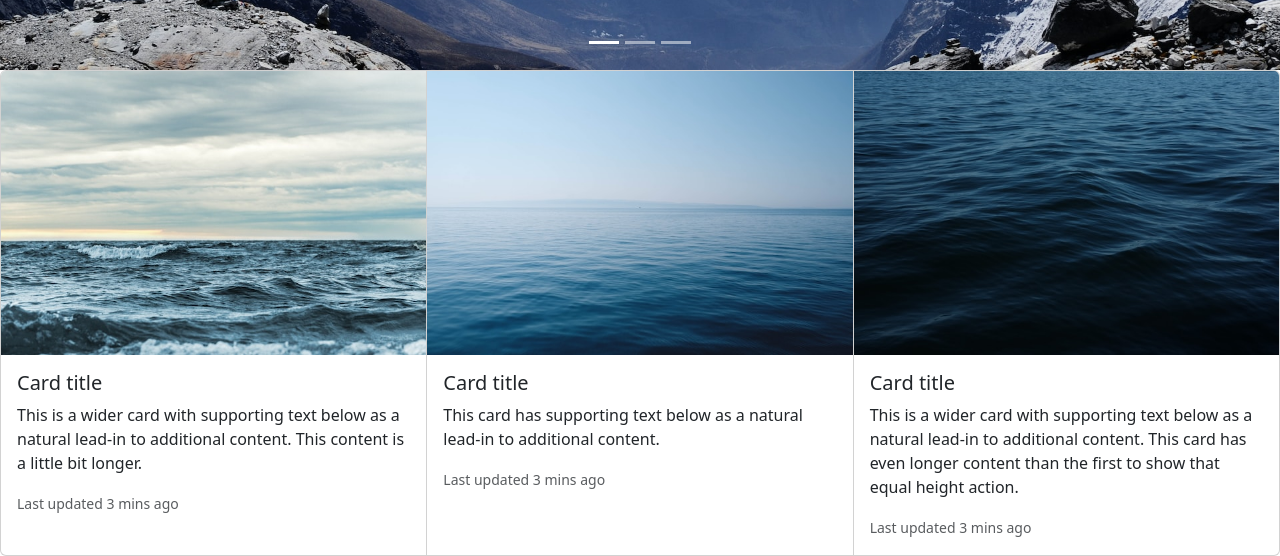
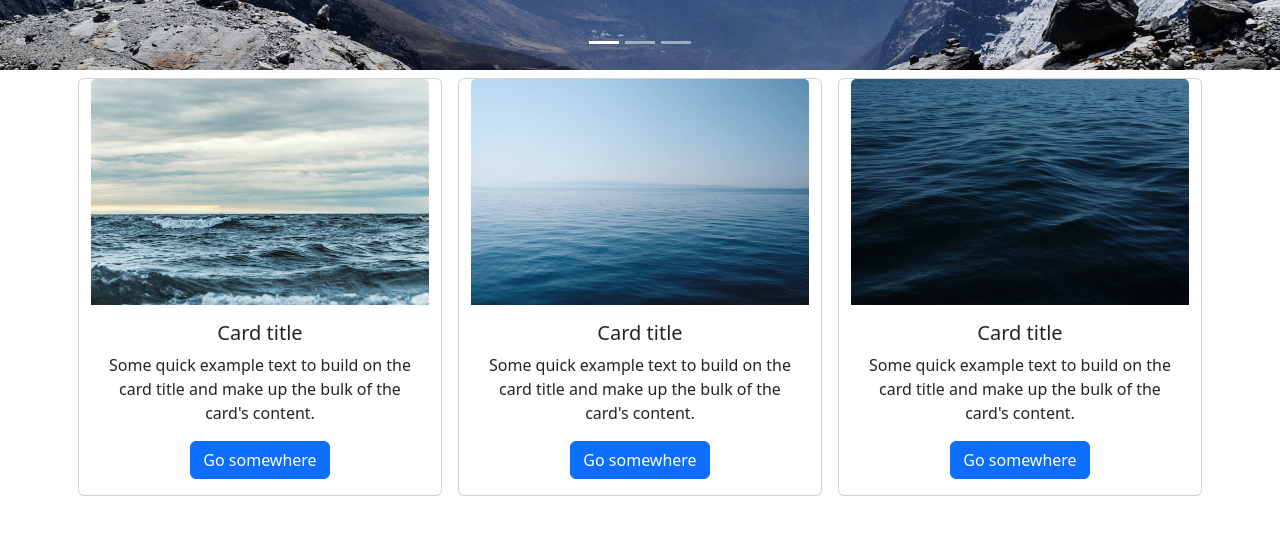
Before and after one commit to JessyBeri/bootstrap, a plain HTML site: page index.html in a window 1280 px wide. Shown: the part 834-1390 px from the top of the page. After the commit the page ends 1338 px from the top, so only its background shows below. Drawn offline with nearby package versions, Linux system fonts and the light colour scheme.

Commit message:
modification cards

```diff
--- a/index.html
+++ b/index.html
@@ -75,36 +75,36 @@
     </header>
 
     <main>
-        <section class="sectionOne">
         <!-- CARDS START -->
-            <div class="card-group">
-                <div class="card">
+        <section class="container-md text-center">
+            <div class="row">
+                <div class="card col-md m-2" style="width: 18rem;">
                     <img src="images/ocean.jpg" class="card-img-top" alt="...">
                         <div class="card-body">
                         <h5 class="card-title">Card title</h5>
-                    <p class="card-text">This is a wider card with supporting text below as a natural lead-in to additional content. This content is a little bit longer.</p>
-                    <p class="card-text"><small class="text-body-secondary">Last updated 3 mins ago</small></p>
+                        <p class="card-text">Some quick example text to build on the card title and make up the bulk of the card's content.</p>
+                        <a href="#" class="btn btn-primary">Go somewhere</a>
                     </div>
                 </div>
-                <div class="card">
+                <div class="card col-md m-2" style="width: 18rem;">
                     <img src="images/sea.jpg" class="card-img-top" alt="...">
                     <div class="card-body">
                         <h5 class="card-title">Card title</h5>
-                    <p class="card-text">This card has supporting text below as a natural lead-in to additional content.</p>
-                    <p class="card-text"><small class="text-body-secondary">Last updated 3 mins ago</small></p>
+                        <p class="card-text">Some quick example text to build on the card title and make up the bulk of the card's content.</p>
+                        <a href="#" class="btn btn-primary">Go somewhere</a>
                     </div>
                 </div>
-                <div class="card">
+                <div class="card col-md m-2" style="width: 18rem;">
                     <img src="images/water.jpg" class="card-img-top" alt="...">
                     <div class="card-body">
                         <h5 class="card-title">Card title</h5>
-                    <p class="card-text">This is a wider card with supporting text below as a natural lead-in to additional content. This card has even longer content than the first to show that equal height action.</p>
-                    <p class="card-text"><small class="text-body-secondary">Last updated 3 mins ago</small></p>
+                        <p class="card-text">Some quick example text to build on the card title and make up the bulk of the card's content.</p>
+                        <a href="#" class="btn btn-primary">Go somewhere</a>
                     </div>
                 </div>
             </div>
+        </section>
         <!-- CARDS END -->
-        </section>
     </main>
 </body>
 </html>
```
Lines whose indentation alone changed are shown as unchanged.
